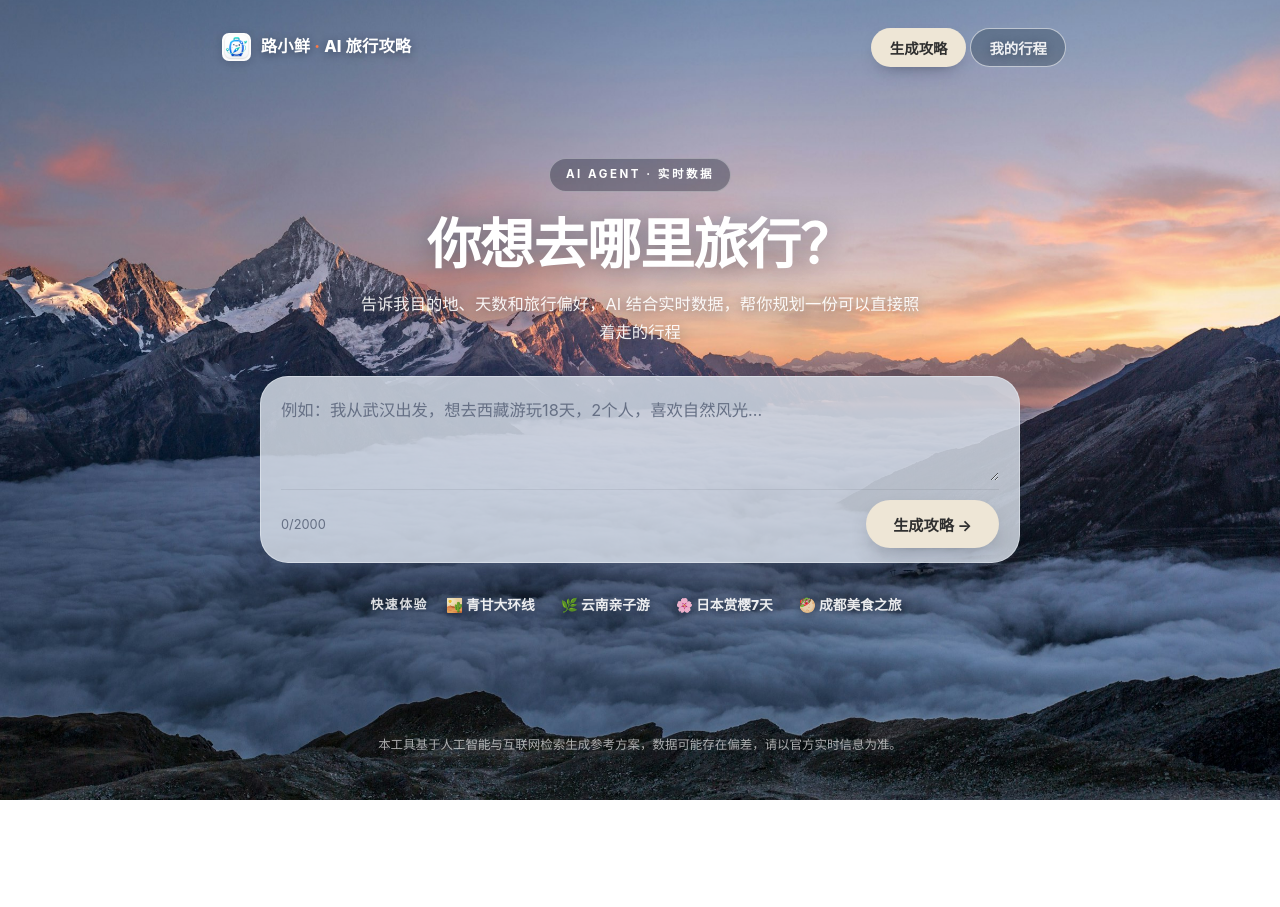
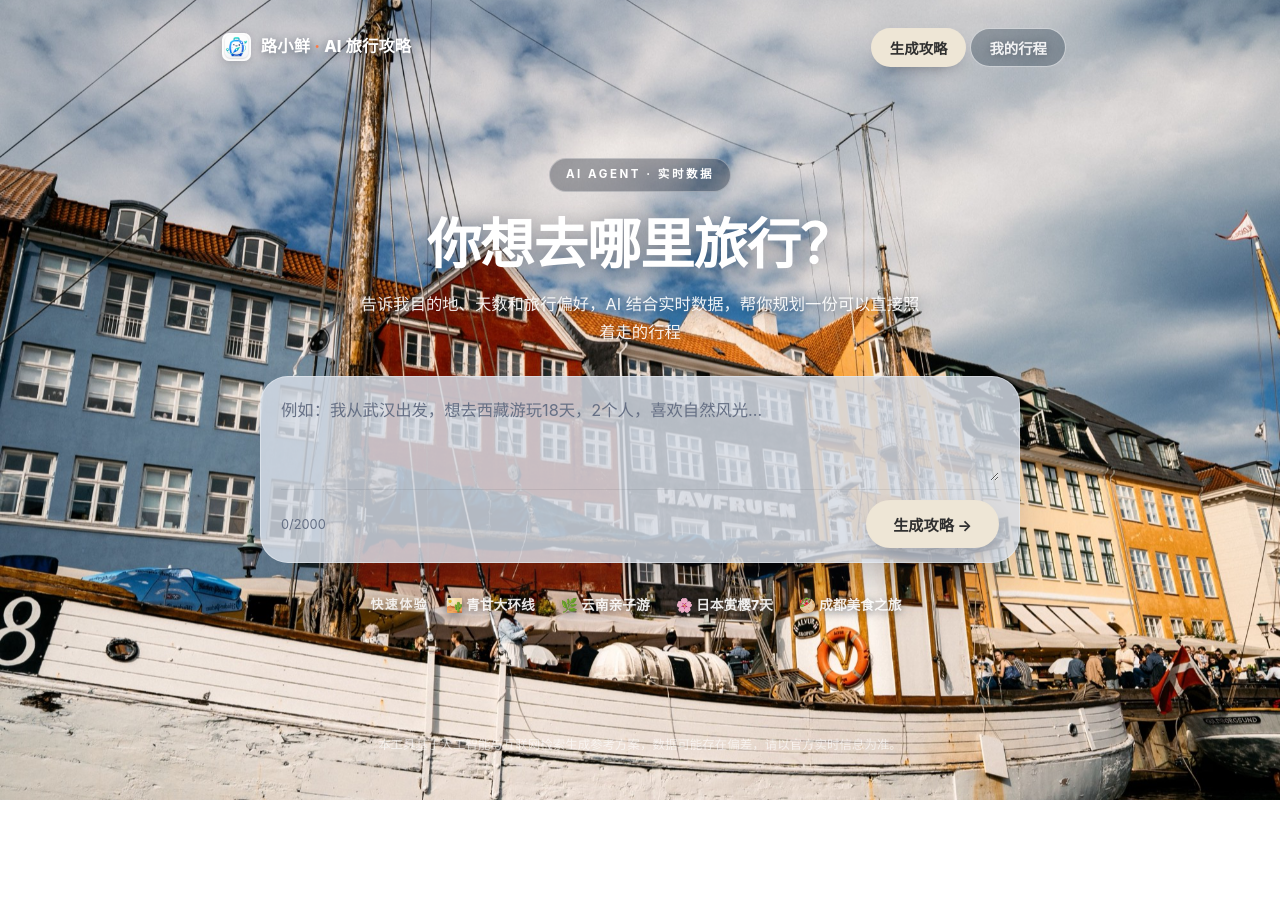
Before and after one commit to shixiong0529/trip, a FastAPI app: page / in a window 1280 px wide. Run offline with FastAPI, Linux system fonts and the light colour scheme; some libraries are stand-ins or nearby versions.

Commit message:
desktop: replace homepage background

```diff
--- a/static/style.css
+++ b/static/style.css
@@ -42,7 +42,7 @@ body {
   position: fixed;
   inset: 0;
   z-index: -2;
-  background: url('/static/bg.jpg') center 38% / cover no-repeat fixed;
+  background: url('/static/pcbg1-desktop.jpg') center 38% / cover no-repeat fixed;
 }
 
 /* ---------- 悬浮药丸导航 ---------- */
```
Also changed, not shown: static/pcbg1-desktop.jpg (added), 1 other file.
